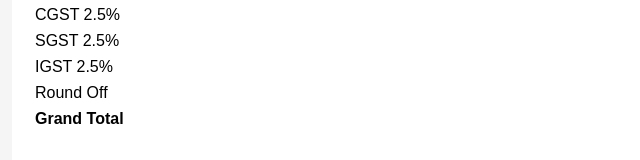
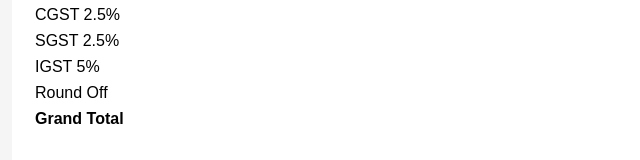
Before and after one commit to AnasKhan2581-star/btcNasdaqCorrelation, a plain HTML site: page index.html in a window 1280 px wide. Both pictures are taken after typing "Sample", "2020-01-15" into the empty fields and a click on the button "Generate Bill". Shown: the part 484-644 px from the top of the page, 158-798 px from the left. Drawn offline with Linux system fonts and the light colour scheme; a web font is replaced by a local one.

Commit message:
Update index.html
Final Pka

```diff
--- a/index.html
+++ b/index.html
@@ -188,7 +188,7 @@
           <tr><td><strong>Taxable Amount</strong></td><td style="text-align: right;">₹${totalTaxable.toFixed(2)}</td></tr>
           <tr><td>CGST 2.5% </td><td style="text-align: right;">₹${useIGST ? '0.00' : totalCGST.toFixed(2)}</td></tr>
           <tr><td>SGST 2.5%</td><td style="text-align: right;">₹${useIGST ? '0.00' : totalSGST.toFixed(2)}</td></tr>
-          <tr><td>IGST 2.5%</td><td style="text-align: right;">₹${useIGST ? totalIGST.toFixed(2) : '0.00'}</td></tr>
+          <tr><td>IGST 5%</td><td style="text-align: right;">₹${useIGST ? totalIGST.toFixed(2) : '0.00'}</td></tr>
           <tr><td>Round Off</td><td style="text-align: right;">${roundSign}₹${Math.abs(roundOff).toFixed(2)}</td></tr>
           <tr><td><strong>Grand Total</strong></td><td style="text-align: right;"><strong>₹${grandTotal.toFixed(2)}</strong></td></tr>
         </table>
```
